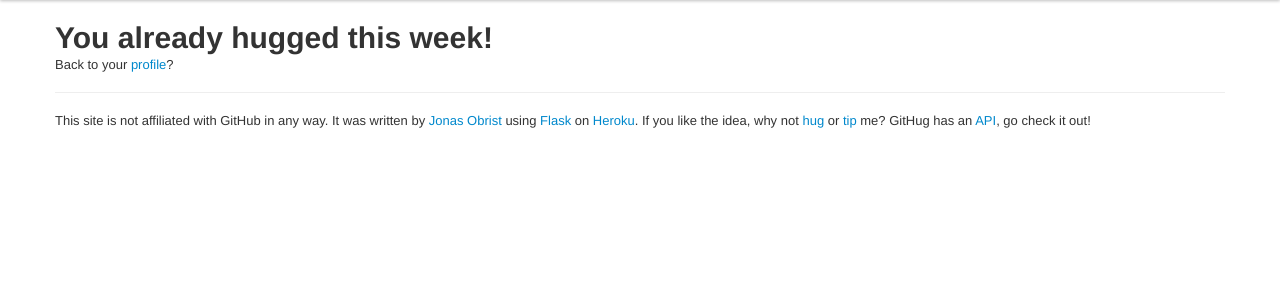
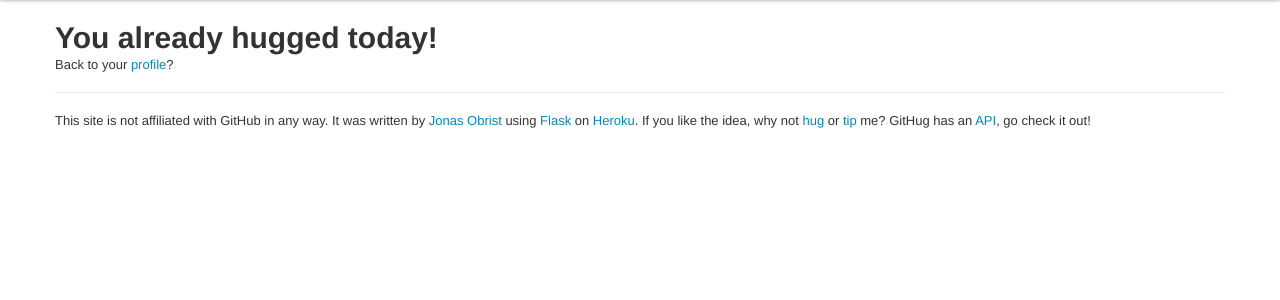
Before and after one commit to ojii/githug, a Flask app: template templates/already_hugged.html in a window 1280 px wide. Shown: the part 40-340 px from the top of the page. Run offline with Flask 2, Linux system fonts and the light colour scheme; the template is opened without the code that fills it, so the values that code supplies are empty; parts of the project's set-up code (start-up, migrations or seed data) failed here and were passed over.

Commit message:
more daily hugs fixes

```diff
--- a/templates/already_hugged.html
+++ b/templates/already_hugged.html
@@ -1,5 +1,5 @@
 {% extends "base.html" %}
 {% block content %}
-<h1>You already hugged this week!</h1>
+<h1>You already hugged today!</h1>
 <p>Back to your <a href="{{ url_for('me') }}">profile</a>?</p>
 {% endblock %}
```
